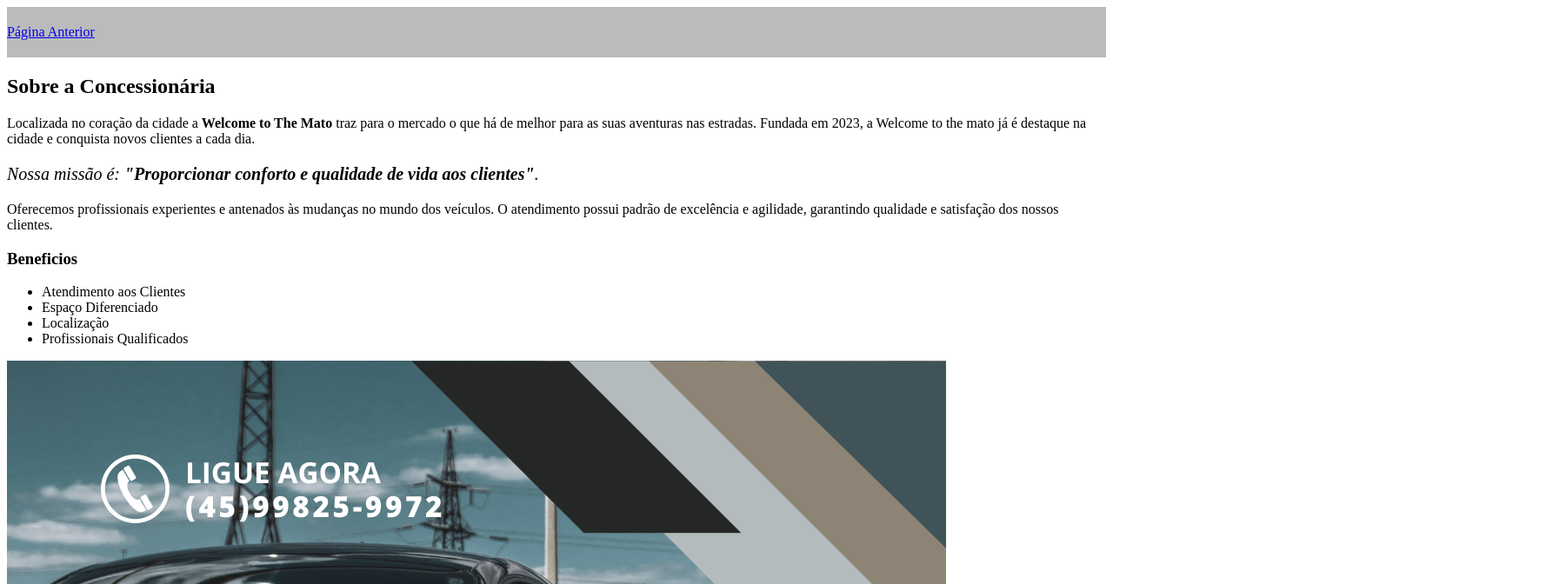
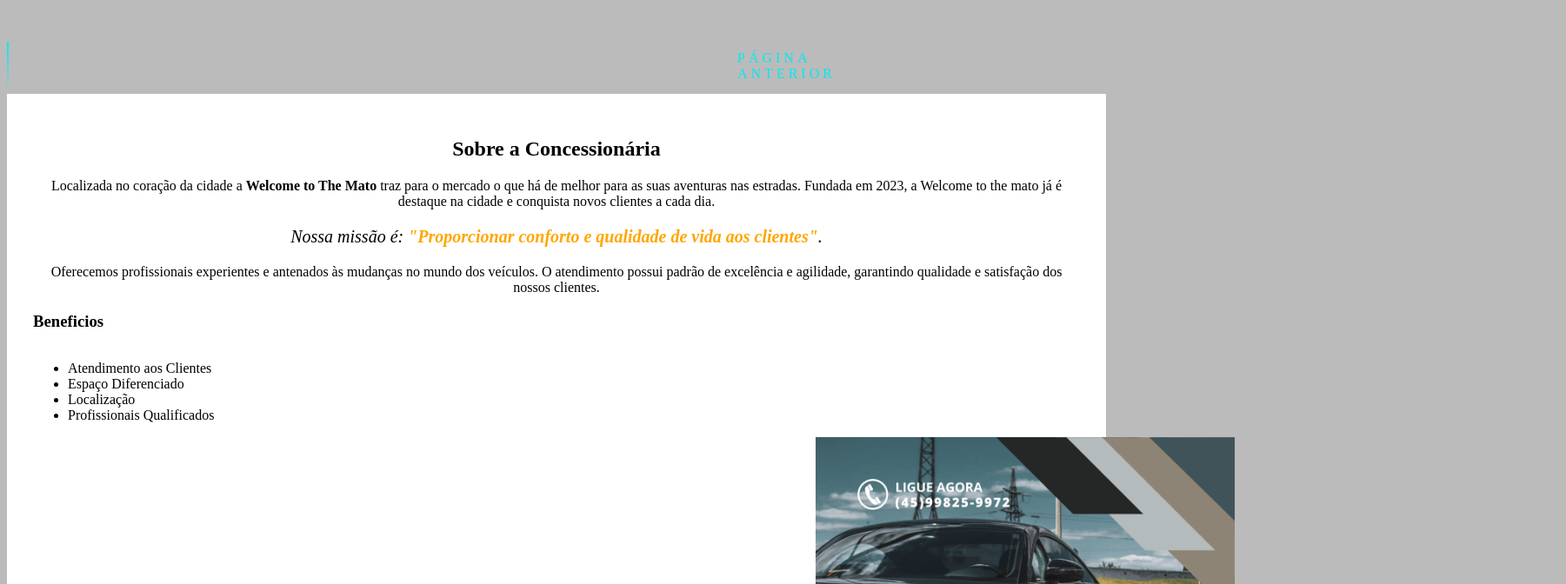
Before and after one commit to MercioGiaretta/SiteMercio, a plain HTML site: page index.html in a window 1280 px wide. Shown: the top 672 px of the page at 87% size, 1801 px wide, since content can reach past the window. Drawn offline with Linux system fonts and the light colour scheme.

Commit message:
Add files via upload

```diff
--- a/index.html
+++ b/index.html
@@ -3,7 +3,7 @@
     <head>
         <meta charset="UTF-8">
         <title>Welcome to The Mato</title>
-        <link rel="stylesheet" href="style.css">
+        <link rel="stylesheet" href="style-home.css">
     </head>
     <body>
         <header>
--- a/style-home.css
+++ b/style-home.css
@@ -1,5 +1,5 @@
 body {
-    background: #BBBBBB
+    background:#BBBBBB
 }
 
 #banner {
```
Also changed, not shown: produto.html (+1 -1 lines).
